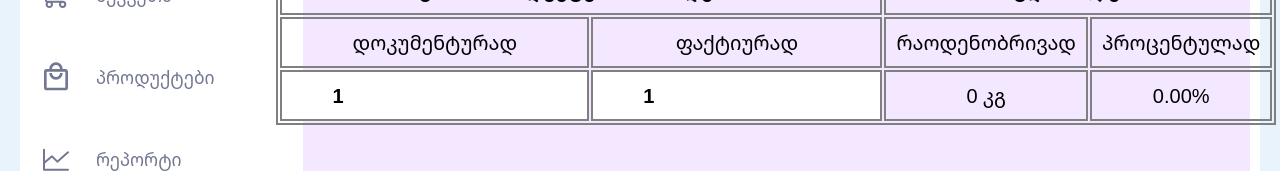
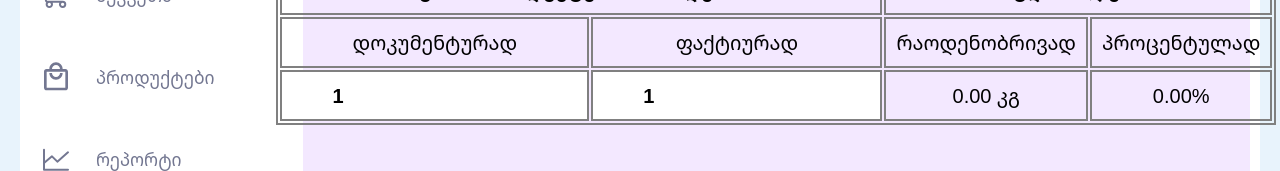
Before and after one commit to irakli85/Oil-Dashboard, a React (Vite) app: page / in a window 1280 px wide. Shown: the part 408-579 px from the top of the page. Built offline with nearby package versions, Linux system fonts and the light colour scheme.

Commit message:
first commit

```diff
--- a/src/components/Measurment.jsx
+++ b/src/components/Measurment.jsx
@@ -7,7 +7,7 @@ const Measurment = () => {
   const [docNum, setDocNum] = useState(1)
   const [realNum, setRealNum] = useState(1)
 
-  let difference = docNum-realNum
+  let difference = (docNum-realNum).toFixed(2)
   let percentage = (((docNum-realNum)/docNum) * 100).toFixed(2)
 
 console.log(percentage, typeof(percentage))
```
